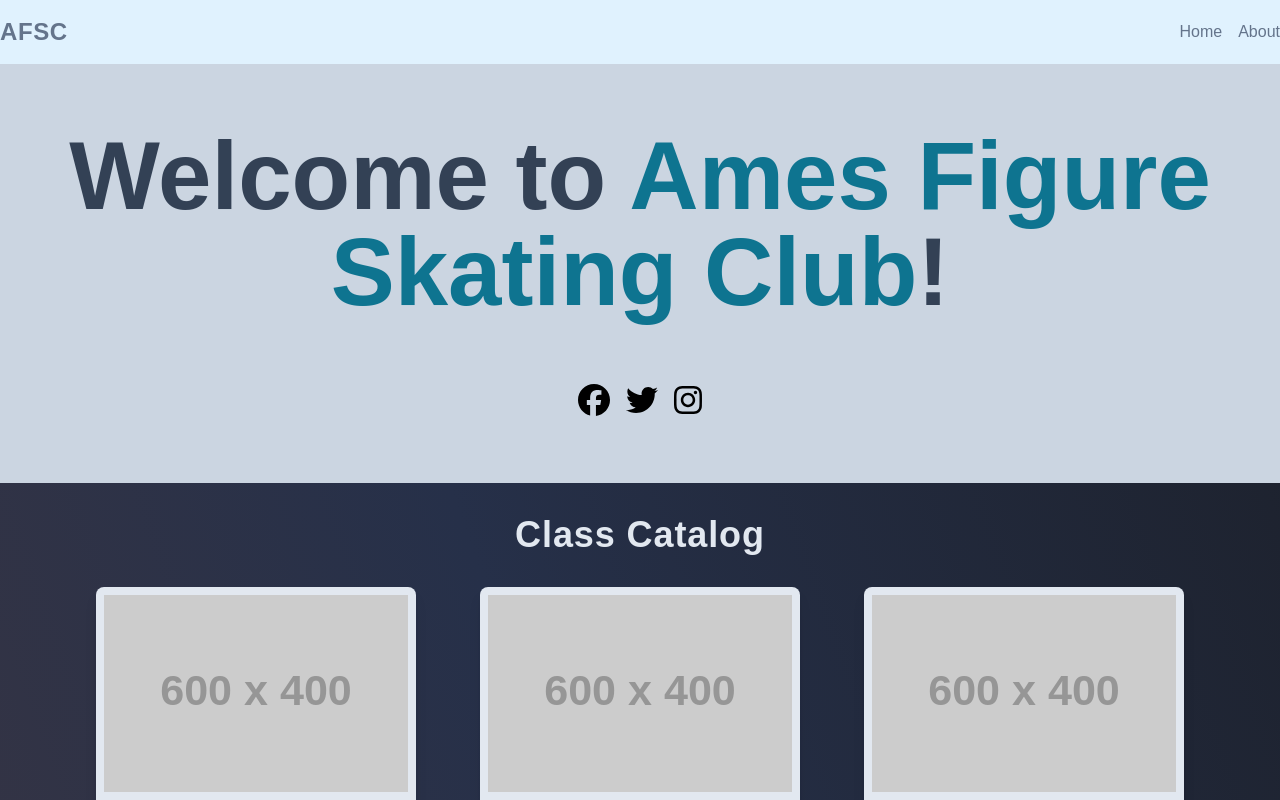
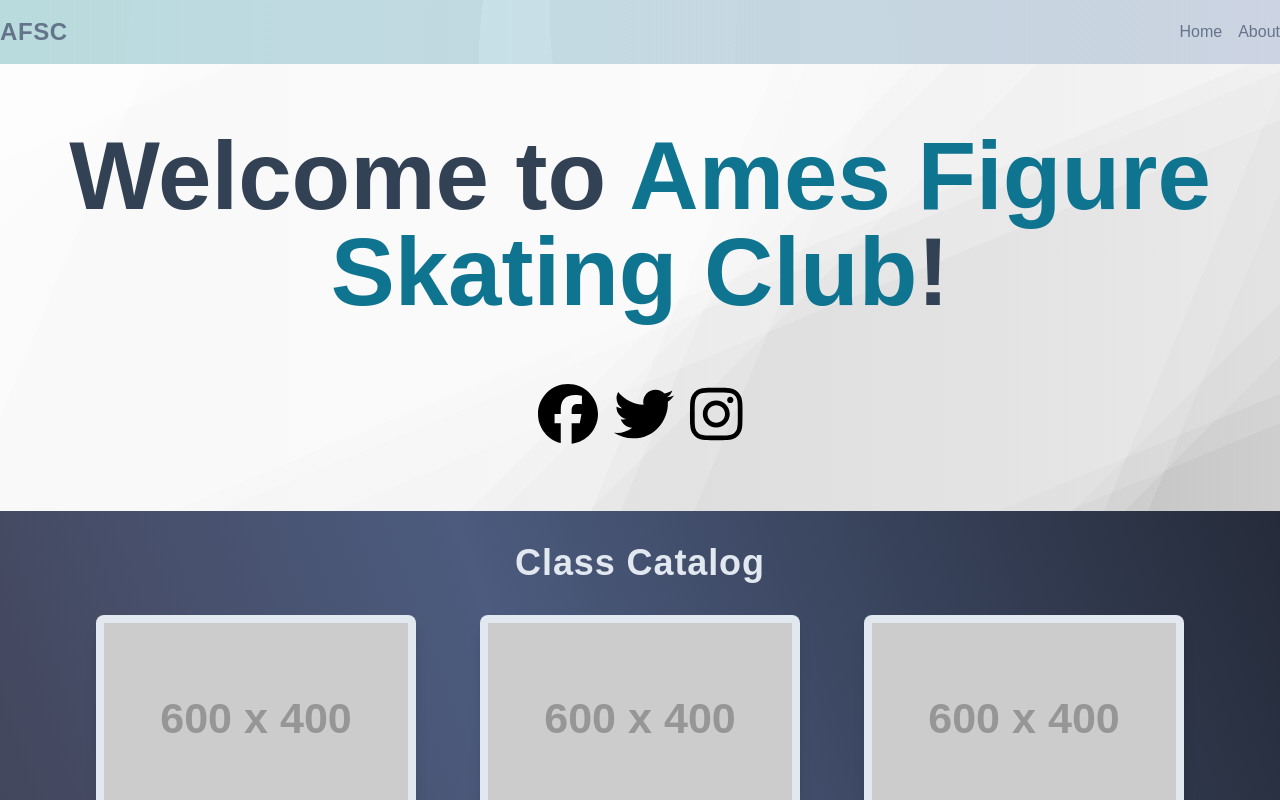
Before and after one commit to alex-yng/mockAFSC, a React (Vite) app: page / in a window 1280 px wide. Shown: the top 800 px of the page. Built offline with nearby package versions, Linux system fonts and the light colour scheme; a web font is replaced by a local one.

Commit message:
moved icons into dedicated component, added hedaer animations, changed backgrounds

```diff
--- a/src/components/Header.jsx
+++ b/src/components/Header.jsx
@@ -1,20 +1,20 @@
 export default function Header() {
   return (
-    <header className="bg-sky-100 py-4">
+    <header className="py-4 header-background">
       <div className="container mx-auto flex sm:justify-between justify-around items-center">
-        <h1 className="text-slate-500 text-2xl font-semibold tracking-wide">
+        <h1 className="text-slate-500 text-base sm:text-lg lg:text-2xl font-semibold tracking-wide">
           AFSC
         </h1>
         <nav className="space-x-4">
           <a
             href="/home"
-            className="text-slate-500 hover:text-cyan-400 transition-colors duration-300"
+            className="text-slate-500 hover:text-cyan-700 hover:text-lg lg:hover:text-xl transition-[font-size] duration-300"
           >
             Home
           </a>
           <a
             href="/about"
-            className="text-slate-500 hover:text-cyan-400 transition-colors duration-300"
+            className="text-slate-500 hover:text-cyan-700 hover:text-lg lg:hover:text-xl transition-[font-size] duration-300"
           >
             About
           </a>
--- /dev/null
+++ b/src/components/Icons.jsx
@@ -0,0 +1,41 @@
+import { FontAwesomeIcon } from "@fortawesome/react-fontawesome";
+import { faInstagram } from "@fortawesome/free-brands-svg-icons";
+import { faFacebook } from "@fortawesome/free-brands-svg-icons";
+import { faTwitter } from "@fortawesome/free-brands-svg-icons";
+
+export default function Icons() {
+  return (
+    <>
+      <a
+        href="https://www.facebook.com/Ames-Figure-Skating-Club-141594889200004/"
+        target="_blank"
+        className="text-2xl sm:text-3xl md:text-4xl lg:text-5xl xl:text-6xl"
+      >
+        <FontAwesomeIcon
+          icon={faFacebook}
+          className="hover:text-blue-600 transition hover:-translate-y-2 duration-300"
+        />
+      </a>
+      <a
+        href="https://twitter.com/AmesFigureSkate"
+        target="_blank"
+        className="text-2xl sm:text-3xl md:text-4xl lg:text-5xl xl:text-6xl"
+      >
+        <FontAwesomeIcon
+          icon={faTwitter}
+          className="hover:text-blue-400 transition hover:-translate-y-2 duration-300"
+        />
+      </a>
+      <a
+        href="https://www.instagram.com/ames_fsc/"
+        target="_blank"
+        className="text-2xl sm:text-3xl md:text-4xl lg:text-5xl xl:text-6xl"
+      >
+        <FontAwesomeIcon
+          icon={faInstagram}
+          className="hover:text-rose-400 transition hover:-translate-y-2 duration-300"
+        />
+      </a>
+    </>
+  );
+}
--- a/src/components/ImgCard.jsx
+++ b/src/components/ImgCard.jsx
@@ -4,7 +4,7 @@ export default function ImgCard({
 }) {
   return (
     <>
-      <div className="size-[20rem] bg-slate-200 rounded-lg shadow-lg hover:scale-110 transform transition duration-700">
+      <div className="size-[20rem] bg-slate-200 rounded-lg shadow-lg hover:scale-110 duration-700">
         <img className="p-2 aspect-[3/2]" src={img} />
         <p className="text-slate-700 mx-2">{description}</p>
       </div>
--- a/src/index.css
+++ b/src/index.css
@@ -12,7 +12,102 @@ html {
   background-image: linear-gradient(
     70deg,
     rgb(60, 54, 66),
-    rgb(38, 48, 73),
+    rgb(76, 91, 126),
     rgb(28, 32, 42)
   );
 }
+
+.header-background {
+  background-image: radial-gradient(
+      circle at 40% 91%,
+      rgba(251, 251, 251, 0.04) 0%,
+      rgba(251, 251, 251, 0.04) 50%,
+      rgba(229, 229, 229, 0.04) 50%,
+      rgba(229, 229, 229, 0.04) 100%
+    ),
+    radial-gradient(
+      circle at 66% 97%,
+      rgba(36, 36, 36, 0.04) 0%,
+      rgba(36, 36, 36, 0.04) 50%,
+      rgba(46, 46, 46, 0.04) 50%,
+      rgba(46, 46, 46, 0.04) 100%
+    ),
+    radial-gradient(
+      circle at 86% 7%,
+      rgba(40, 40, 40, 0.04) 0%,
+      rgba(40, 40, 40, 0.04) 50%,
+      rgba(200, 200, 200, 0.04) 50%,
+      rgba(200, 200, 200, 0.04) 100%
+    ),
+    radial-gradient(
+      circle at 15% 16%,
+      rgba(99, 99, 99, 0.04) 0%,
+      rgba(99, 99, 99, 0.04) 50%,
+      rgba(45, 45, 45, 0.04) 50%,
+      rgba(45, 45, 45, 0.04) 100%
+    ),
+    radial-gradient(
+      circle at 75% 99%,
+      rgba(243, 243, 243, 0.04) 0%,
+      rgba(243, 243, 243, 0.04) 50%,
+      rgba(37, 37, 37, 0.04) 50%,
+      rgba(37, 37, 37, 0.04) 100%
+    ),
+    linear-gradient(90deg, #c6f0f3, rgb(223, 232, 250));
+}
+
+.home-hero {
+  background-image: linear-gradient(
+      112.5deg,
+      rgb(214, 214, 214) 0%,
+      rgb(214, 214, 214) 10%,
+      rgb(195, 195, 195) 10%,
+      rgb(195, 195, 195) 53%,
+      rgb(176, 176, 176) 53%,
+      rgb(176, 176, 176) 55%,
+      rgb(157, 157, 157) 55%,
+      rgb(157, 157, 157) 60%,
+      rgb(137, 137, 137) 60%,
+      rgb(137, 137, 137) 88%,
+      rgb(118, 118, 118) 88%,
+      rgb(118, 118, 118) 91%,
+      rgb(99, 99, 99) 91%,
+      rgb(99, 99, 99) 100%
+    ),
+    linear-gradient(
+      157.5deg,
+      rgb(214, 214, 214) 0%,
+      rgb(214, 214, 214) 10%,
+      rgb(195, 195, 195) 10%,
+      rgb(195, 195, 195) 53%,
+      rgb(176, 176, 176) 53%,
+      rgb(176, 176, 176) 55%,
+      rgb(157, 157, 157) 55%,
+      rgb(157, 157, 157) 60%,
+      rgb(137, 137, 137) 60%,
+      rgb(137, 137, 137) 88%,
+      rgb(118, 118, 118) 88%,
+      rgb(118, 118, 118) 91%,
+      rgb(99, 99, 99) 91%,
+      rgb(99, 99, 99) 100%
+    ),
+    linear-gradient(
+      135deg,
+      rgb(214, 214, 214) 0%,
+      rgb(214, 214, 214) 10%,
+      rgb(195, 195, 195) 10%,
+      rgb(195, 195, 195) 53%,
+      rgb(176, 176, 176) 53%,
+      rgb(176, 176, 176) 55%,
+      rgb(157, 157, 157) 55%,
+      rgb(157, 157, 157) 60%,
+      rgb(137, 137, 137) 60%,
+      rgb(137, 137, 137) 88%,
+      rgb(118, 118, 118) 88%,
+      rgb(118, 118, 118) 91%,
+      rgb(99, 99, 99) 91%,
+      rgb(99, 99, 99) 100%
+    ),
+    linear-gradient(90deg, rgb(195, 195, 195), rgb(228, 228, 228));
+  background-blend-mode: overlay, overlay, overlay, normal;
+}
--- a/src/pages/Home.jsx
+++ b/src/pages/Home.jsx
@@ -2,10 +2,7 @@ import Header from "../components/Header.jsx";
 import ImgCard from "../components/ImgCard.jsx";
 import Footer from "../components/Footer.jsx";
 import HalfCard from "../components/HalfCard.jsx";
-import { FontAwesomeIcon } from "@fortawesome/react-fontawesome";
-import { faInstagram } from "@fortawesome/free-brands-svg-icons";
-import { faFacebook } from "@fortawesome/free-brands-svg-icons";
-import { faTwitter } from "@fortawesome/free-brands-svg-icons";
+import Icons from "../components/Icons.jsx";
 
 export default function Home() {
   return (
@@ -14,36 +11,13 @@ export default function Home() {
       <Header pageTitle="Home" />
 
       {/* Hero */}
-      <section className="bg-slate-300 p-16">
-        <h1 className="text-slate-700 text-8xl font-bold text-wrap text-center">
+      <section className="bg-slate-300 p-16 home-hero">
+        <h1 className="text-slate-700 xl:text-8xl lg:text-7xl md:text-6xl sm:text-5xl text-3xl font-bold text-wrap text-center">
           Welcome to{" "}
           <span className="text-cyan-700">Ames Figure Skating Club</span>!
         </h1>
-        <div className="flex justify-center mt-16 gap-4">
-          <a
-            href="https://www.facebook.com/Ames-Figure-Skating-Club-141594889200004/"
-            target="_blank"
-          >
-            <FontAwesomeIcon
-              icon={faFacebook}
-              size="2x"
-              className="hover:text-blue-600 transition hover:-translate-y-2 duration-300"
-            />
-          </a>
-          <a href="https://twitter.com/AmesFigureSkate" target="_blank">
-            <FontAwesomeIcon
-              icon={faTwitter}
-              size="2x"
-              className="hover:text-blue-400 transition hover:-translate-y-2 duration-300"
-            />
-          </a>
-          <a href="https://www.instagram.com/ames_fsc/" target="_blank">
-            <FontAwesomeIcon
-              icon={faInstagram}
-              size="2x"
-              className="hover:text-rose-400 transition hover:-translate-y-2 duration-300"
-            />
-          </a>
+        <div className="flex justify-center mt-8 lg:mt-16 gap-4">
+          <Icons />
         </div>
       </section>
 
```
